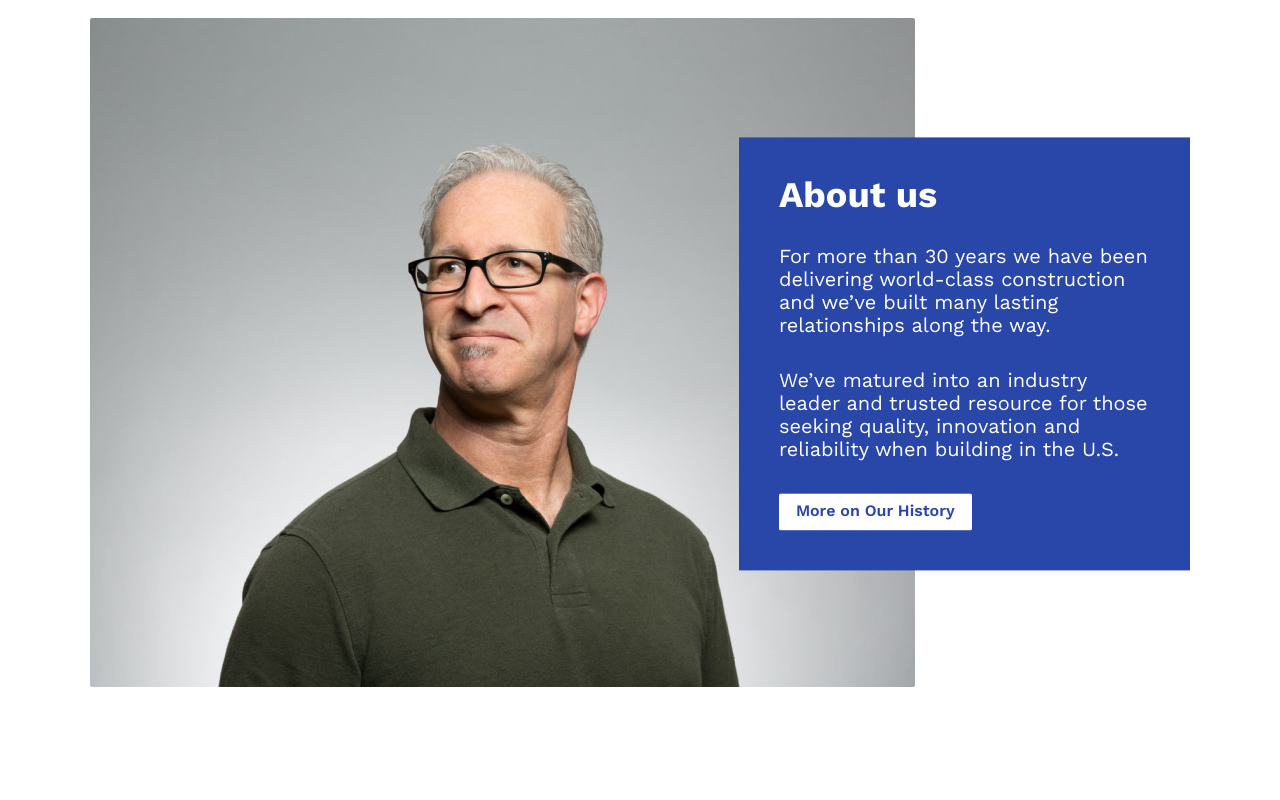
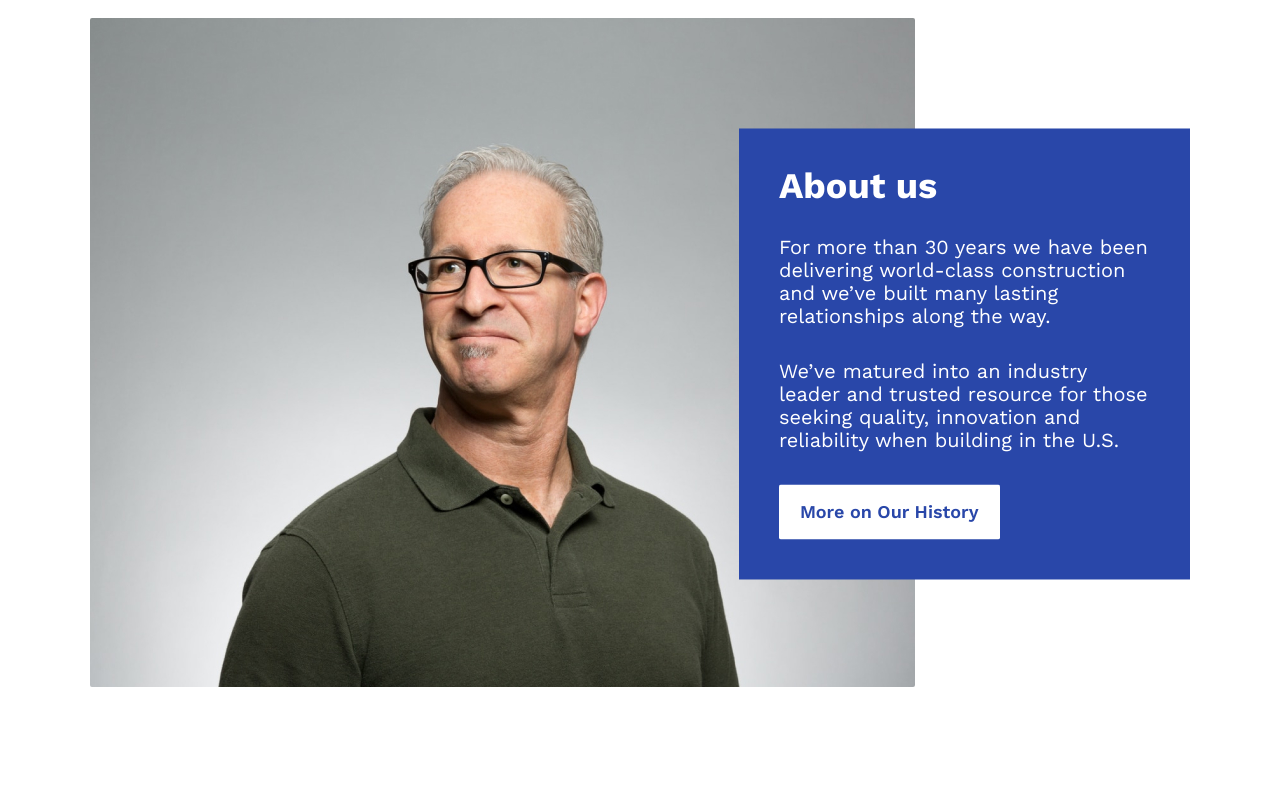
Before and after one commit to RodBrowning/portfolio-2-the-box-construction, a Next.js app: page / in a window 1280 px wide. Shown: the part 1200-2000 px from the top of the page. Built offline with nearby package versions, Linux system fonts and the light colour scheme.

Commit message:
Code review

```diff
--- a/components/banner/Banner.tsx
+++ b/components/banner/Banner.tsx
@@ -10,7 +10,7 @@ const Banner = () => {
             Free consultation with exceptional quality
           </h4>
           <p>
-            Just one call away: <a href="tel:+5511949485112">+55 11 9 4948 5112</a>
+            Just one call away: <a href="tel:+5511949485112">+55&nbsp;11&nbsp;9&nbsp;4948&nbsp;5112</a>
           </p>
         </div>
         <div className={BannerST.button_div}>
--- a/styles/Banner.module.css
+++ b/styles/Banner.module.css
@@ -13,14 +13,12 @@
     color: white;
     font-weight: 300;
     font-size: 1.5rem;
+    line-height: 1.8rem;
 }
 
 .button_div {
     align-self: center;
     min-width: 200px;
-}
-.button_div button {
-    font-size: 1.125rem;
 }
 
 @media only screen and (max-width: 768px) {
--- a/styles/globals.css
+++ b/styles/globals.css
@@ -167,7 +167,9 @@ h5 {
   border-radius: 2px;
   padding: 0.8rem 1.6rem;
   border: 1px solid transparent;
+  font-size: 1.125rem;
   font-weight: 600;
+  line-height: 1.313rem;
   cursor: pointer;
   display: flex;
   justify-content: center;
@@ -185,7 +187,7 @@ h5 {
 .btn-white {
   color: var(--color-primary);
   background: white;
-  padding: 0.6rem 1rem;
+  padding: 1rem 1.25rem;
 }
 .btn-white:hover {
   background: var(--color-bg-variant);
@@ -205,7 +207,7 @@ h5 {
   background: transparent;
   border: 1px solid white;
   color: white;
-  padding: 0.6rem 1rem;
+  padding: 1rem 1.25rem;
 }
 
 .btn-light:hover {
```
